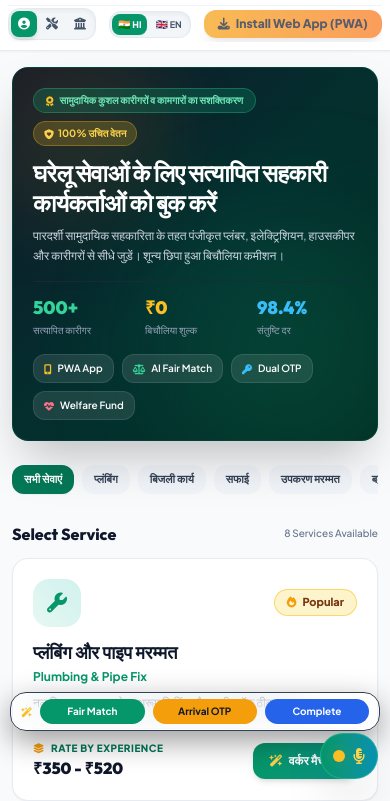
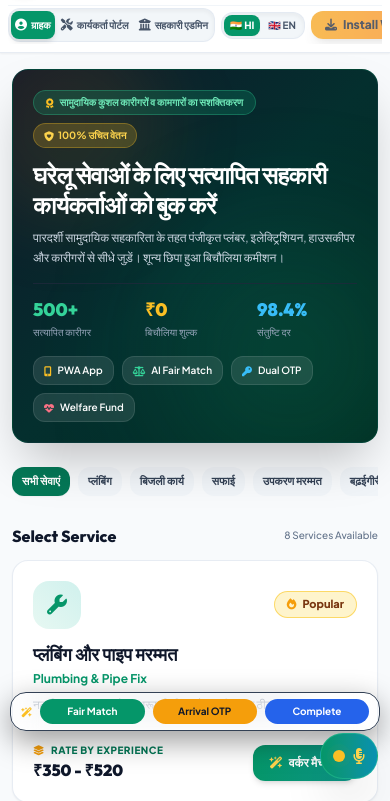
Before and after one commit to abhishekgautam6385-sudo/work-mitra-, a plain HTML site: page index.html in a window 390 px wide. Shown: the part 49-850 px from the top of the page. Drawn offline with nearby package versions, Linux system fonts and the light colour scheme.

Commit message:
Fix responsive layout, role tabs and category filter pills

```diff
--- a/styles.css
+++ b/styles.css
@@ -280,6 +280,16 @@ body {
   border: 1px solid #86efac;
 }
 
+.cat-pill {
+  cursor: pointer;
+  user-select: none;
+  transition: all 0.2s cubic-bezier(0.16, 1, 0.3, 1);
+}
+
+.cat-pill:active {
+  transform: scale(0.96);
+}
+
 /* ================================================================
    LEAFLET MAP
    ================================================================ */
@@ -439,16 +449,19 @@ body {
     font-size: 1.05rem !important;
   }
 
-  .global-lang-btn span {
-    font-size: 9px !important;
-  }
-
-  .role-btn span {
-    display: none !important;
+  .global-lang-btn {
+    padding: 3px 6px !important;
+    font-size: 10px !important;
   }
 
   .role-btn {
-    padding: 5px 7px !important;
+    padding: 6px 4px !important;
+    font-size: 10px !important;
+  }
+
+  .cat-pill {
+    padding: 6px 10px !important;
+    font-size: 11px !important;
   }
 
   #sih-demo-bar {
```
